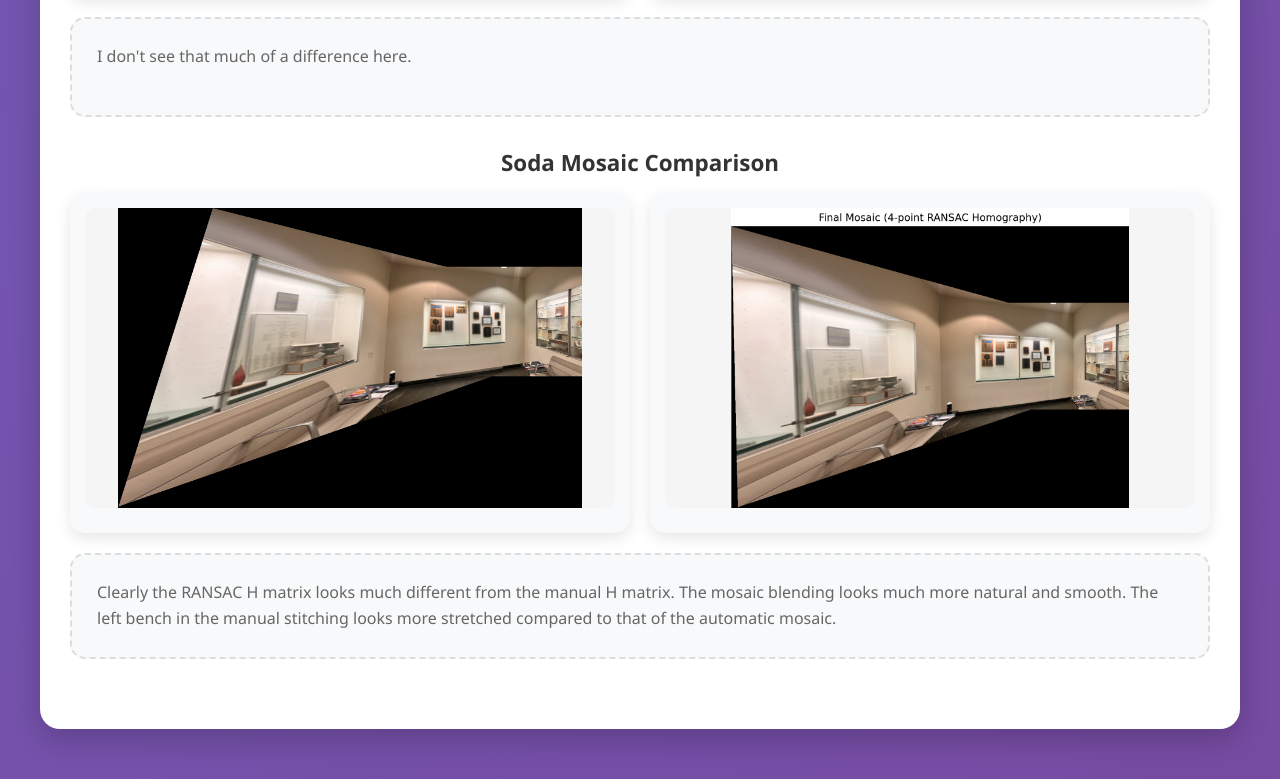
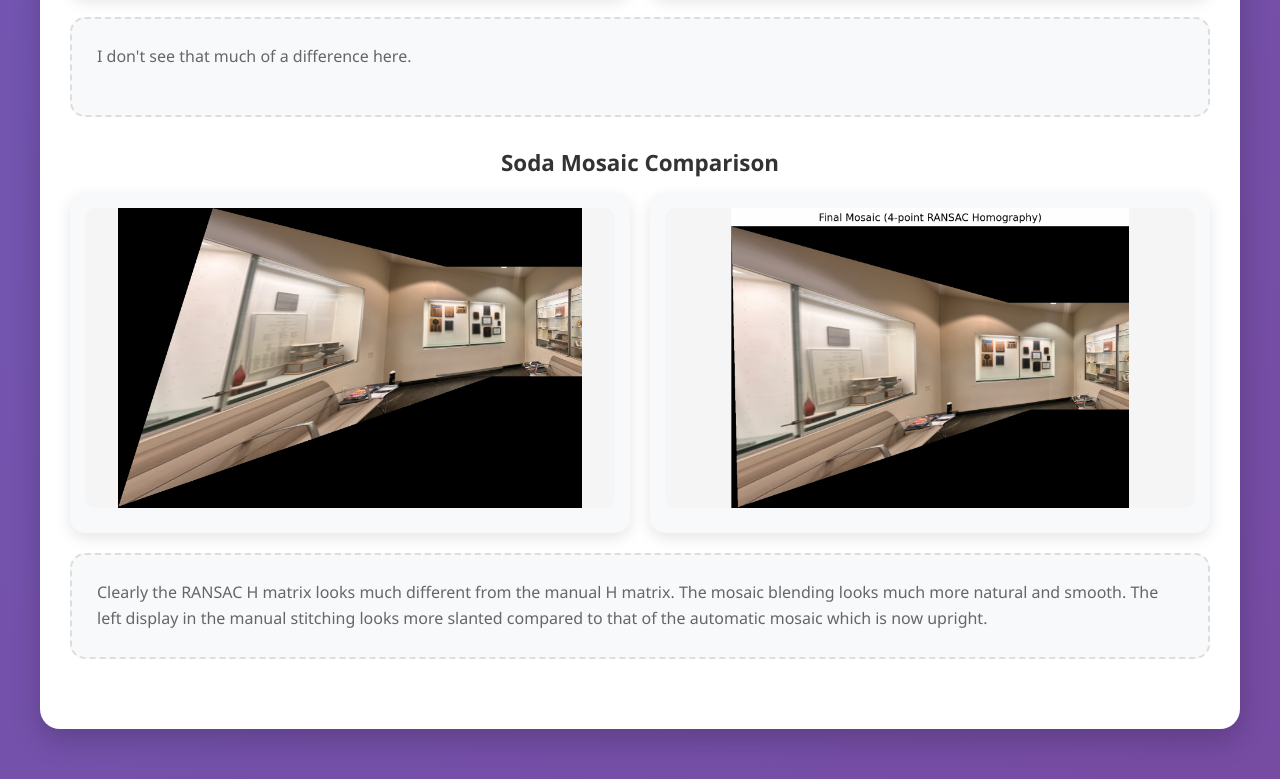
Before and after one commit to andrewxsimon/andrewxsimon.github.io, a plain HTML site: page 3/index.html in a window 1280 px wide. Shown: the part 8043-8822 px from the top of the page. Drawn offline with Linux system fonts and the light colour scheme.

Commit message:
Modified proj3b

```diff
--- a/3/index.html
+++ b/3/index.html
@@ -477,7 +477,7 @@
                     </div>
                     <div class="text-space">
                         <p>Clearly the RANSAC H matrix looks much different from the manual H matrix. The mosaic blending looks much more natural and smooth.
-                            The left bench in the manual stitching looks more stretched compared to that of the automatic mosaic.
+                            The left display in the manual stitching looks more slanted compared to that of the automatic mosaic which is now upright.
                         </p>
                     </div>
                 </div>
```
